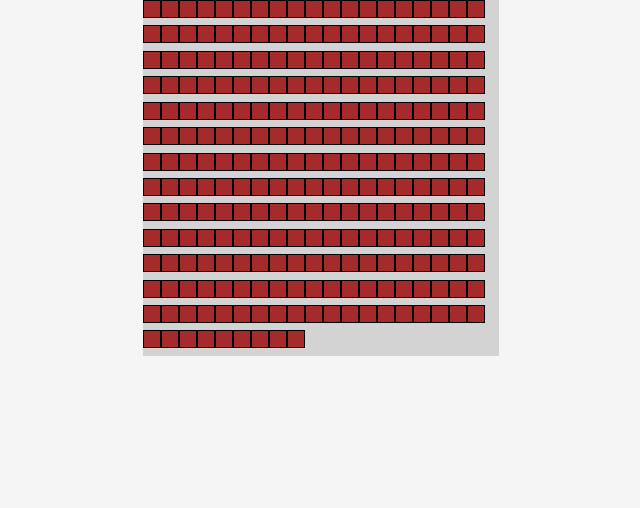
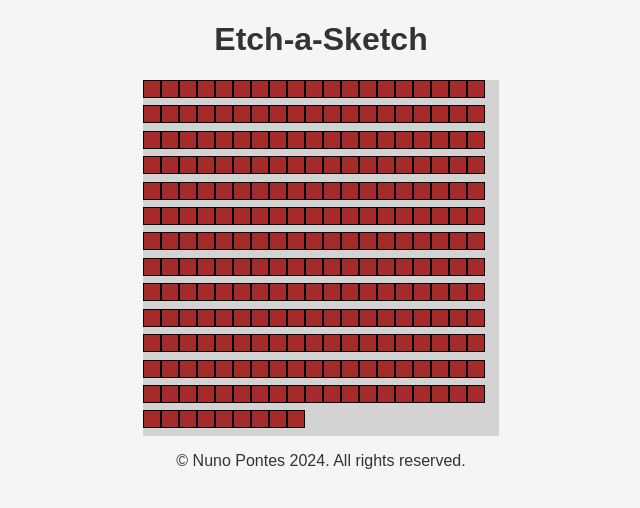
Before and after one commit to n-pontes/etch-a-sketch, a plain HTML site: page eak.html in a window 1280 px wide. Shown: the whole page, without its empty margins (319-959 px from the left). Drawn offline with Linux system fonts and the light colour scheme.

Commit message:
Add header, main, footer sections - Added for better accessibility

```diff
--- a/eak.html
+++ b/eak.html
@@ -8,8 +8,17 @@
     <title>Project: Etch-a-Sketch</title>
 </head>
 <body>
+    <header>
+        <h1>Etch-a-Sketch</h1>
+    </header>
+
+    <main>
     <div class="sContainer">
+    </main>
 
+    <footer>
+        <p class="footer">© Nuno Pontes 2024. All rights reserved.</p>
+    </footer>
     </div>
 </body>
 </html>
```
